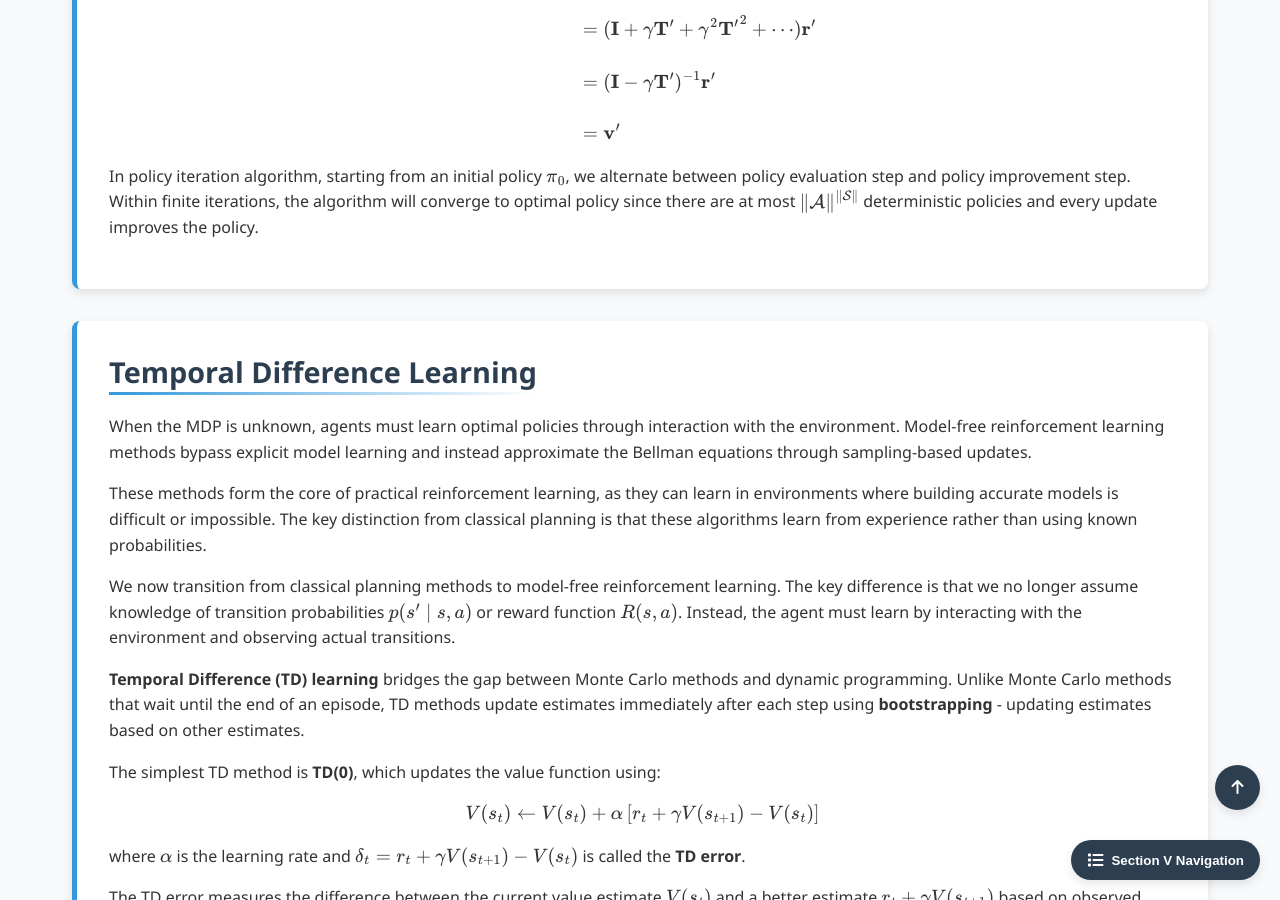
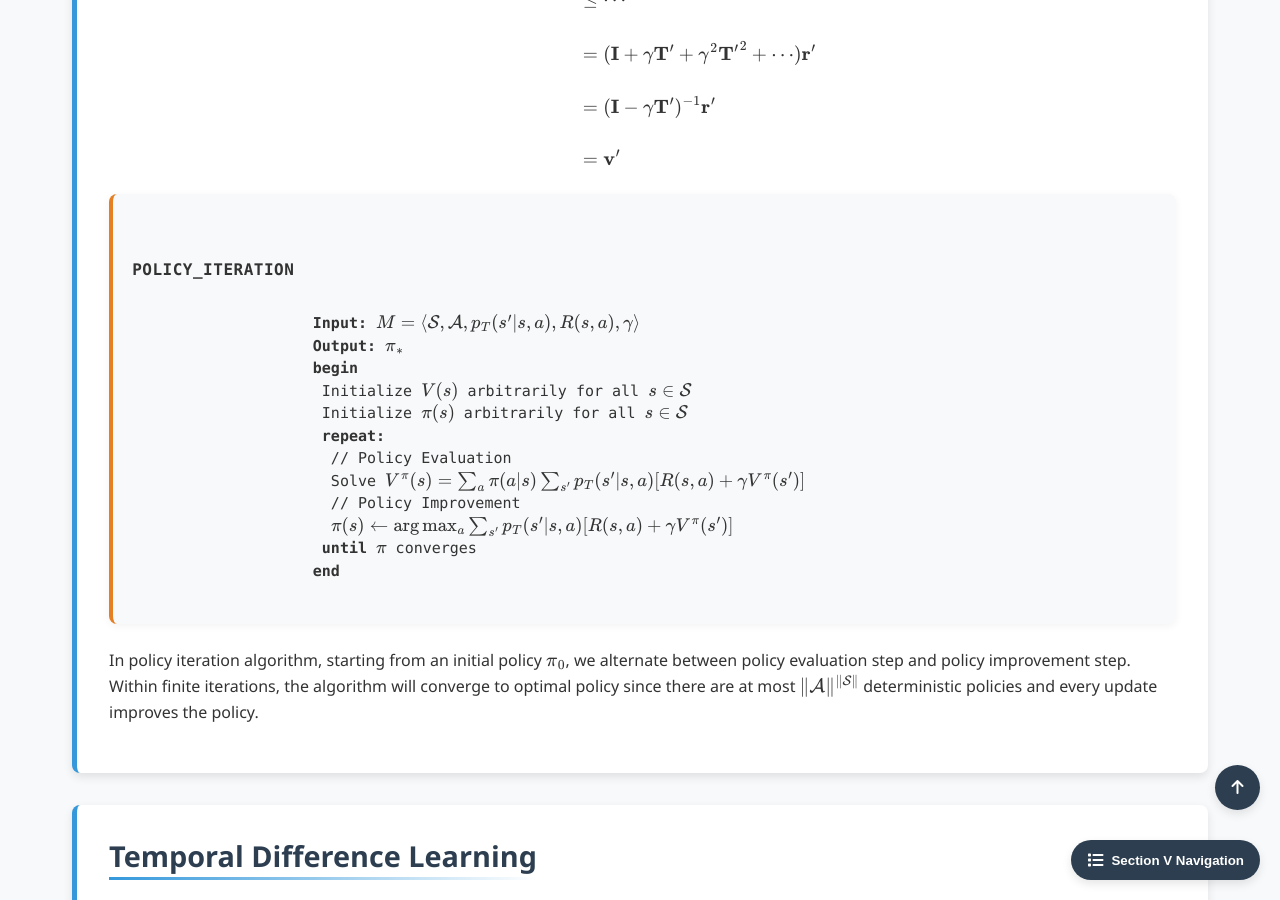
Before and after one commit to Yusukey01/yusukey01.github.io, a Jekyll site: the page built from Mathematics/Machine_learning/intro_RL.html, in a window 1280 px wide and 900 px high, scrolled down 6853 px. Built offline with Jekyll 4.4.1, drawn with Linux system fonts in a browser that asks for light colours; some of the changed text lies outside the part shown.

Commit message:
update RL

```diff
--- a/Mathematics/Machine_learning/intro_RL.html
+++ b/Mathematics/Machine_learning/intro_RL.html
@@ -124,7 +124,7 @@ uses_python: false
 
         <div class="topic-nav">
             <a href="#intro">Introduction</a>
-            <a href="rl-types">Model-Based and Model-Free Reinforcement Learning</a>
+            <a href="#rl-types">Model-Based and Model-Free Reinforcement Learning</a>
             <a href="#mdp">Markov Decision Process</a>
             <a href="#value-functions">Value Functions & Bellman Equations</a>
             <a href="#VI">Value Iteration</a>
@@ -191,10 +191,11 @@ uses_python: false
                 <p>
                     <strong>Model-based RL</strong> aims to learn an explicit model of the environment from data. This includes learning:
                     <ul style="padding-left: 40px;">
-                    <li>the transition dynamics \(p_T(s' \mid s, a)\), and</li>
-                    <li>the reward model \(p_R(r \mid s, a, s')\).</li>
+                        <li>the transition dynamics \(p_T(s' \mid s, a)\), and</li>
+                        <li>the reward model \(p_R(r \mid s, a, s')\).</li>
                     </ul>
-                    Once the model is learned from trajectories, classical planning algorithms such as
+                    <br>
+                    Once the model is learned from trajectories, classical <strong>planning</strong> algorithms such as
                     <em>value iteration</em> or <em>policy iteration</em> can be applied to compute an optimal policy.
                 </p>
 
@@ -466,6 +467,23 @@ uses_python: false
                     \end{align*}
                     \]
                 </p>
+
+                <div class="pseudocode">
+                    <span class="pseudocode-title">POLICY_ITERATION</span>
+                    <strong>Input:</strong> \(M = \left\langle \mathcal{S}, \mathcal{A}, p_T(s' | s, a), R(s, a), \gamma \right\rangle\)
+                    <strong>Output:</strong> \(\pi_*\)
+                    <strong>begin</strong>
+                    &emsp;Initialize \(V(s)\) arbitrarily for all \(s \in \mathcal{S}\)
+                    &emsp;Initialize \(\pi(s)\) arbitrarily for all \(s \in \mathcal{S}\)
+                    &emsp;<strong>repeat:</strong>
+                    &emsp;&emsp;// Policy Evaluation
+                    &emsp;&emsp;Solve \(V^{\pi}(s) = \sum_a \pi(a|s) \sum_{s'} p_T(s'|s,a)[R(s,a) + \gamma V^{\pi}(s')]\)
+                    &emsp;&emsp;// Policy Improvement
+                    &emsp;&emsp;\(\pi(s) \leftarrow \arg\max_a \sum_{s'} p_T(s'|s,a)[R(s,a) + \gamma V^{\pi}(s')]\)
+                    &emsp;<strong>until</strong> \(\pi\) converges
+                    <strong>end</strong>
+                </div>
+
                 <p>
                     In policy iteration algorithm, starting from an initial policy \(\pi_0\), we alternate between policy evaluation step and
                     policy improvement step. Within finite iterations, the algorithm will converge to optimal policy since there are at
```
Also changed, not shown: other parts of Mathematics/Machine_learning/intro_RL.html (+1 -1 lines).
